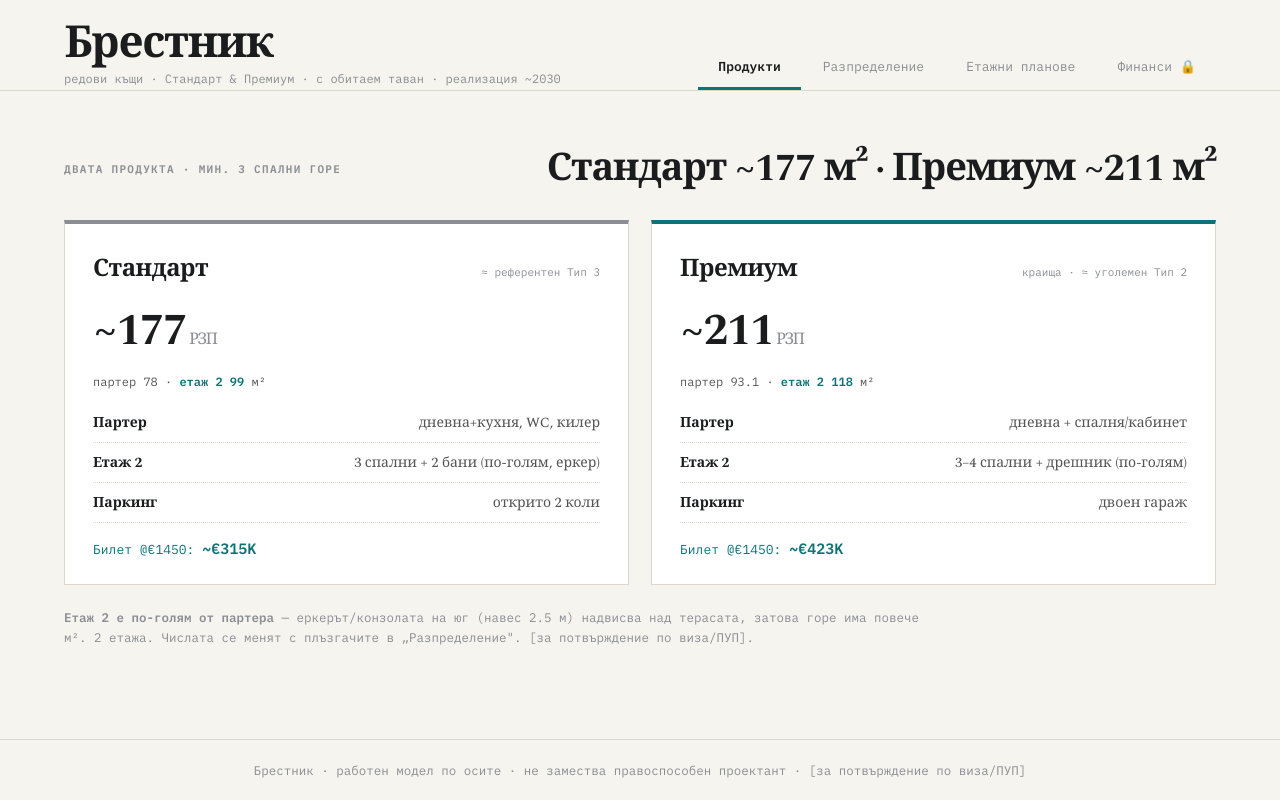
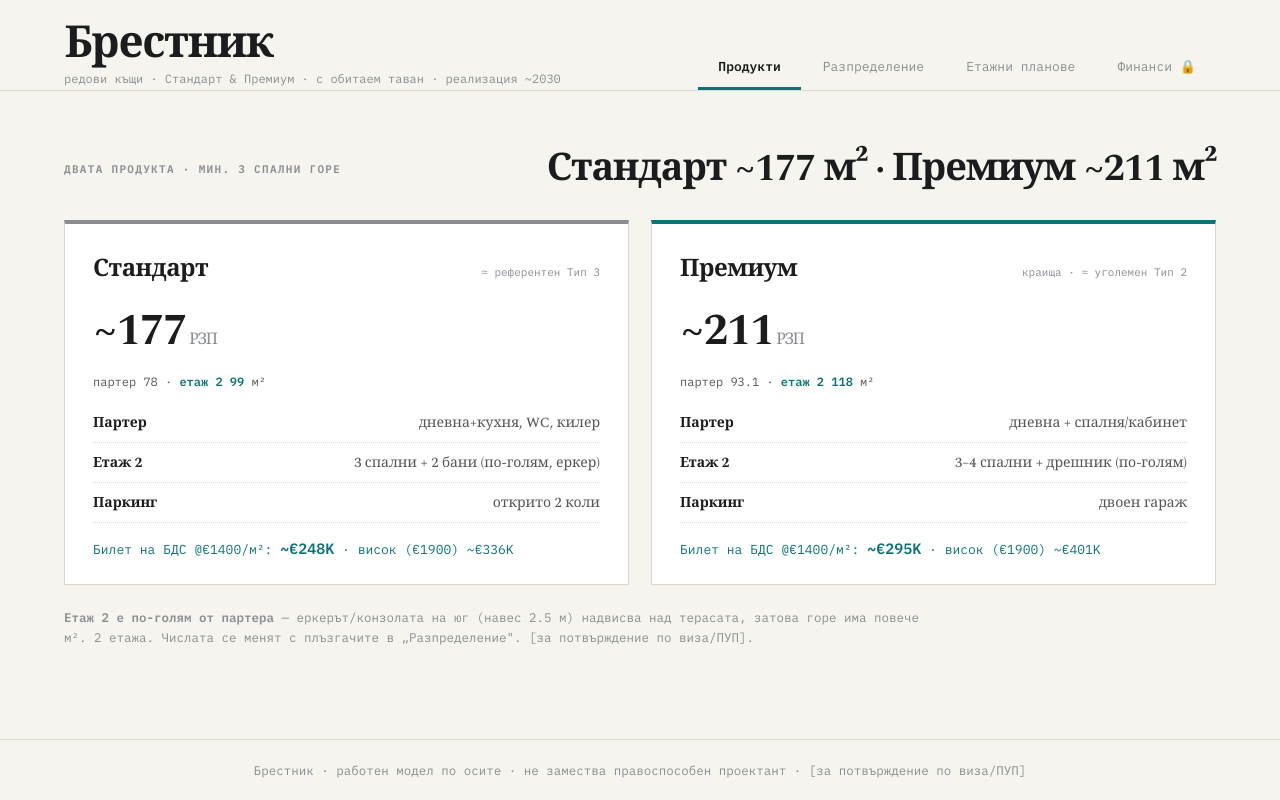
Before and after one commit to h8inc/brestnik-app, a React (Vite) app: page / in a window 1280 px wide. Built offline with nearby package versions, Linux system fonts and the light colour scheme.

Commit message:
Билет се смята от РЗП×цена/м² (консистентно), без '+ таван'

```diff
--- a/src/App.jsx
+++ b/src/App.jsx
@@ -89,7 +89,7 @@ function ProductCard({ p, hm, accent, attic }) {
       <div className="card-big">~{hm.RZP}<span> РЗП{attic ? " с таван" : ""}</span></div>
       <div className="card-split">партер {hm.footprint} · <b>етаж 2 {hm.floor2}</b>{attic ? ` · таван ${hm.attic}` : ""} м²</div>
       <ul>{rows.map(([k, v], i) => <li key={i}><b>{k}</b><span>{v}</span></li>)}</ul>
-      <div className="card-ticket">Билет @€1450: <b>{attic ? p.ticket : p.ticket.replace(/\s*\+\s*таван/, "")}</b></div>
+      <div className="card-ticket">Билет на БДС @€1400/м²: <b>~€{Math.round(hm.RZP * 1.4)}K</b> · висок (€1900) ~€{Math.round(hm.RZP * 1.9)}K</div>
     </div>
   );
 }
```
